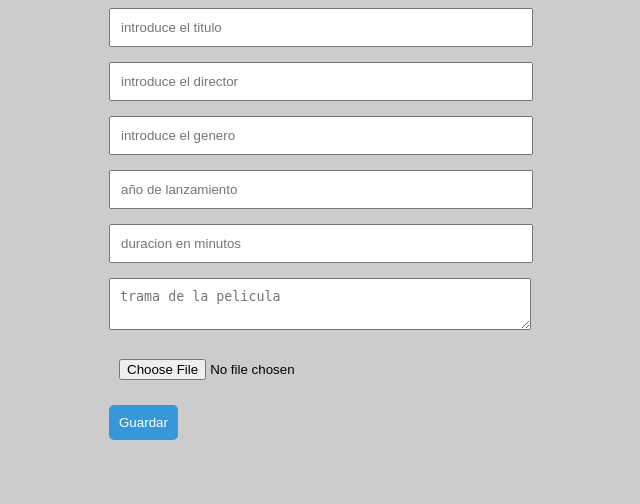
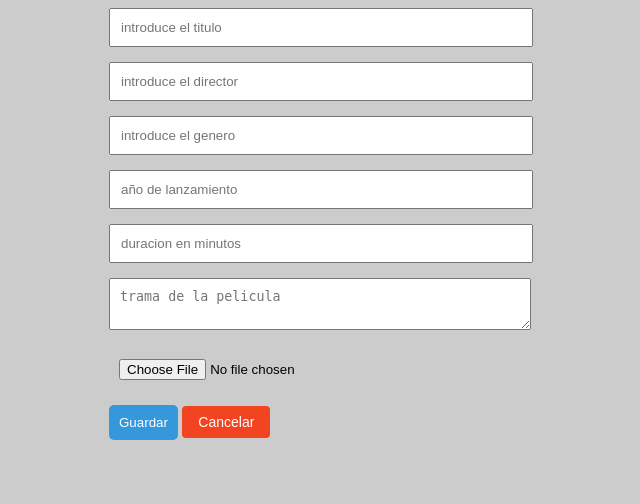
Before and after one commit to GER2430/cineFlask, a Flask app: page /new in a window 1280 px wide. Shown: the top 504 px of the page, without its empty margins (331-971 px from the left). Run offline with Flask 3, Linux system fonts and the light colour scheme.

Commit message:
requirements

```diff
--- a/templates/new.html
+++ b/templates/new.html
@@ -18,6 +18,7 @@
             <textarea name="sinopsis" class="form-textarea" placeholder="trama de la pelicula" required></textarea>
             <input type="file" name="imagen" accept="image/*" class="form-input" required>
             <button class="form-button">Guardar</button>
+            <a href="{{url_for('peliculas.index')}}" style="display: inline-block; padding: 8px 16px; font-size: 14px; text-align: center; text-decoration: none; cursor: pointer; border-radius: 4px; background-color: #f34421; color: white; margin-bottom: 15px;">Cancelar</a>
         </form>
     </div>
 
--- a/templates/update.html
+++ b/templates/update.html
@@ -18,6 +18,7 @@
             <textarea name="sinopsis" class="form-textarea" placeholder="trama de la pelicula">{{pelicula.sinopsis}}</textarea>
 
             <button class="form-button">Guardar</button>
+            <a href="{{url_for('peliculas.index')}}" style="display: inline-block; padding: 8px 16px; font-size: 14px; text-align: center; text-decoration: none; cursor: pointer; border-radius: 4px; background-color: #f34421; color: white; margin-bottom: 15px;">Cancelar</a>
         </form>
     </div>
 
```
Also changed, not shown: requirements.txt (added, +12 -0 lines), instance/db.sqlite.
